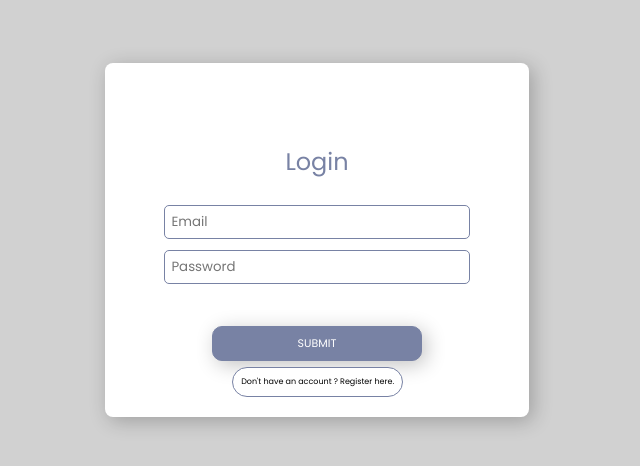
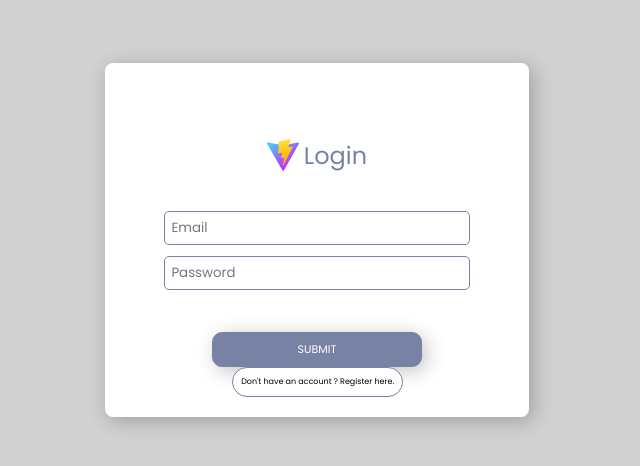
Before and after one commit to neiljamestony/mern-todo-fe, a React (Vite) app: page /login in a window 1280 px wide. Shown: the part 160-626 px from the top of the page, without its empty margins (323-963 px from the left). Built offline with nearby package versions, Linux system fonts and the light colour scheme.

Commit message:
added .toml file and vite icon

```diff
--- a/src/assets/styledComponents/Main.jsx
+++ b/src/assets/styledComponents/Main.jsx
@@ -226,3 +226,10 @@ export const CheckboxIcon = styled.img({
   width: 17,
   height: 17,
 });
+
+export const FormHeader = styled.div({
+  display: "flex",
+  alignItems: "center",
+  gap: 5,
+  justifyContent: "center",
+});
--- a/src/components/Login.jsx
+++ b/src/components/Login.jsx
@@ -9,11 +9,13 @@ import {
   RegisterButtonContainer,
   SubmitButton,
   SubmitButtonContainer,
+  FormHeader,
 } from "../assets/styledComponents/Main";
 import { useNavigate } from "react-router-dom";
 import { useDispatch, useSelector } from "react-redux";
 import { login, reset } from "../app/reducer/auth/authSlice";
 import { toast } from "react-toastify";
+import ViteIcon from "../../public/vite.svg";
 
 export default function Login() {
   const navigate = useNavigate();
@@ -46,7 +48,10 @@ export default function Login() {
 
   return (
     <LoginContainer>
-      <Title>Login</Title>
+      <FormHeader>
+        <img src={ViteIcon} alt="vite-icon" />
+        <Title>Login</Title>
+      </FormHeader>
       <FormContainer>
         <form onSubmit={onSubmit}>
           <InputContainer>
--- a/src/components/Register.jsx
+++ b/src/components/Register.jsx
@@ -9,11 +9,13 @@ import {
   RegisterButtonContainer,
   SubmitButton,
   SubmitButtonContainer,
+  FormHeader,
 } from "../assets/styledComponents/Main";
 import { useNavigate } from "react-router-dom";
 import { register, reset } from "../app/reducer/auth/authSlice";
 import { useSelector, useDispatch } from "react-redux";
 import { toast } from "react-toastify";
+import ViteIcon from "../../public/vite.svg";
 
 export default function Register() {
   const navigate = useNavigate();
@@ -51,7 +53,10 @@ export default function Register() {
 
   return (
     <RegisterContainer>
-      <Title>Register</Title>
+      <FormHeader>
+        <img src={ViteIcon} alt="vite-icon" />
+        <Title>Register</Title>
+      </FormHeader>
       <FormContainer>
         <form onSubmit={onSubmit}>
           <InputContainer>
```
Also changed, not shown: 1 other file (tests, documents, lock files or other folders).
